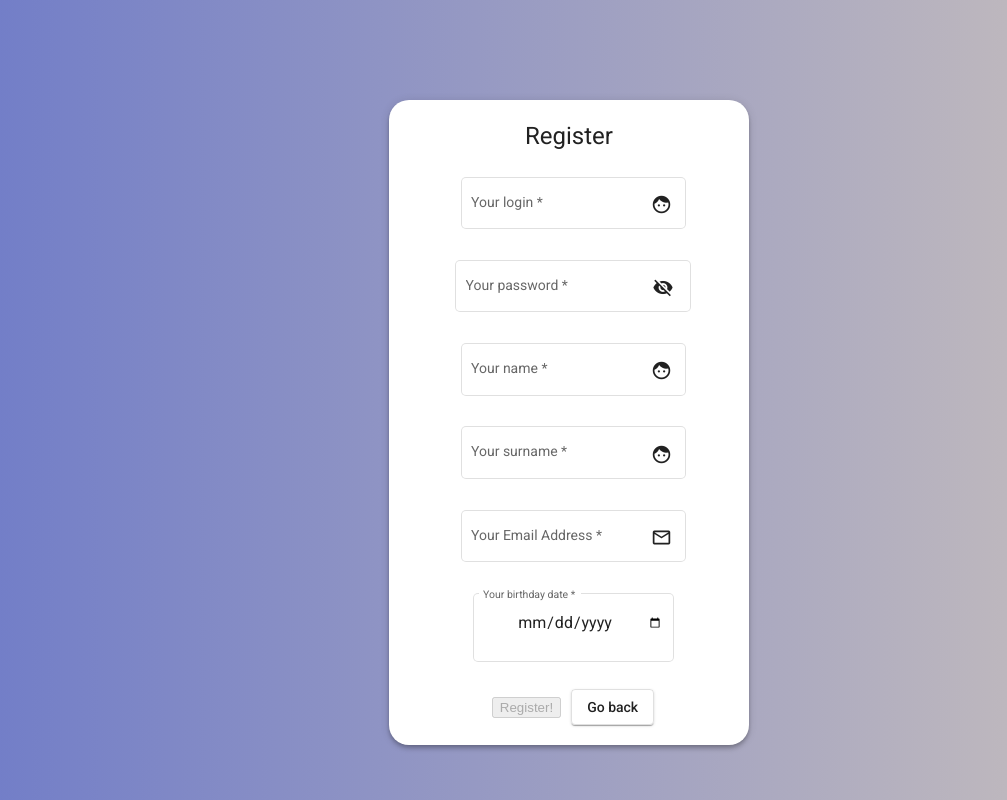
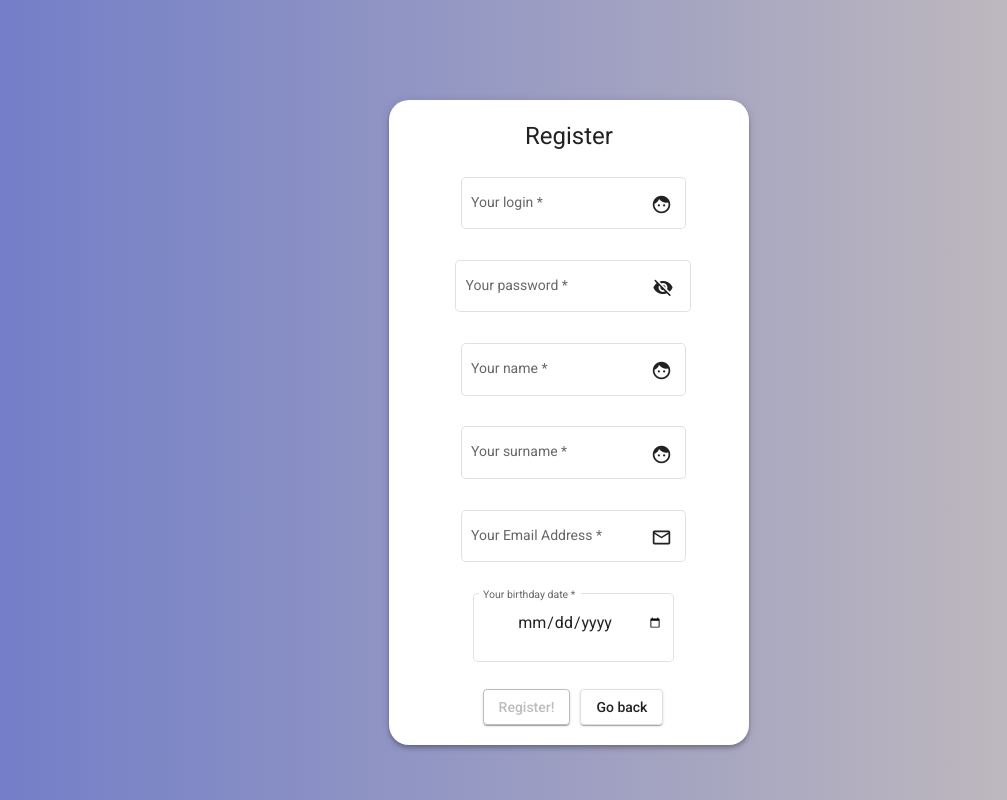
Before and after one commit to dariap96/GoodMeal, an Angular app in the folder frontend/: page /registration in a window 1280 px wide. Shown: the whole page, without its empty margins (131-1138 px from the left). Built offline with nearby package versions, Linux system fonts and the light colour scheme.

Commit message:
hotfix 0.75.1

```diff
--- a/frontend/src/app/registration/registration.component.html
+++ b/frontend/src/app/registration/registration.component.html
@@ -45,8 +45,8 @@
 
                </mat-form-field>
                <div class="modal-footer">
-                   <button [disabled]="addForm.invalid" type="submit" class="btn btn-primary">Register!</button>
-<!--                   <button [disabled]="addForm.invalid" style="text-align: center;position: center;margin-top: 5px;" mat-stroked-button type="submit" class="mat-elevation-z1" data-dismiss="modal" value="Register" >Register!</button>-->
+<!--                   <button [disabled]="addForm.invalid" type="submit" class="btn btn-primary">Register!</button>-->
+                   <button [disabled]="addForm.invalid" style="text-align: center;position: center;margin-top: 5px;" mat-stroked-button type="submit" class="mat-elevation-z1" data-dismiss="modal" value="Register" >Register!</button>
                    <a id="add-user-form" style="position: center;margin-top: 5px;margin-left:10px " mat-stroked-button type="button" class="mat-elevation-z1"  href = "http://localhost:8080/login">Go back</a>
                </div>
          </div>
```
